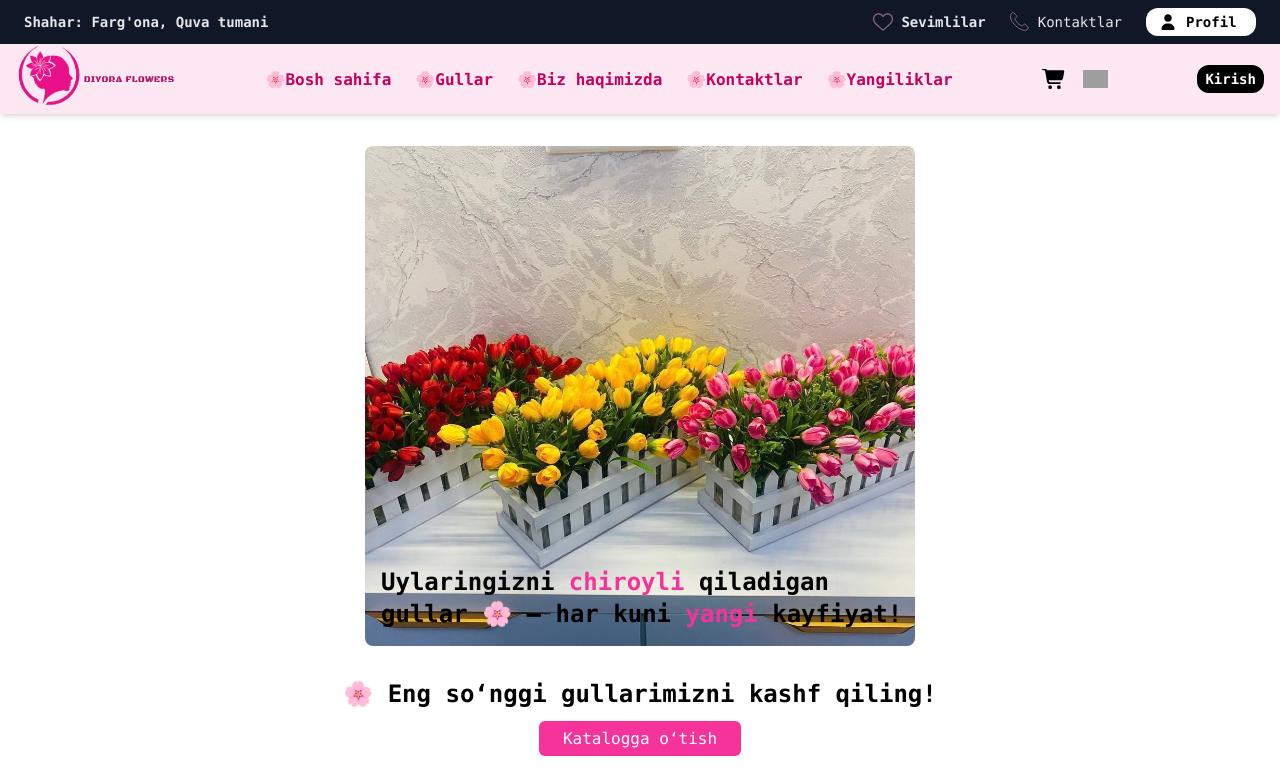
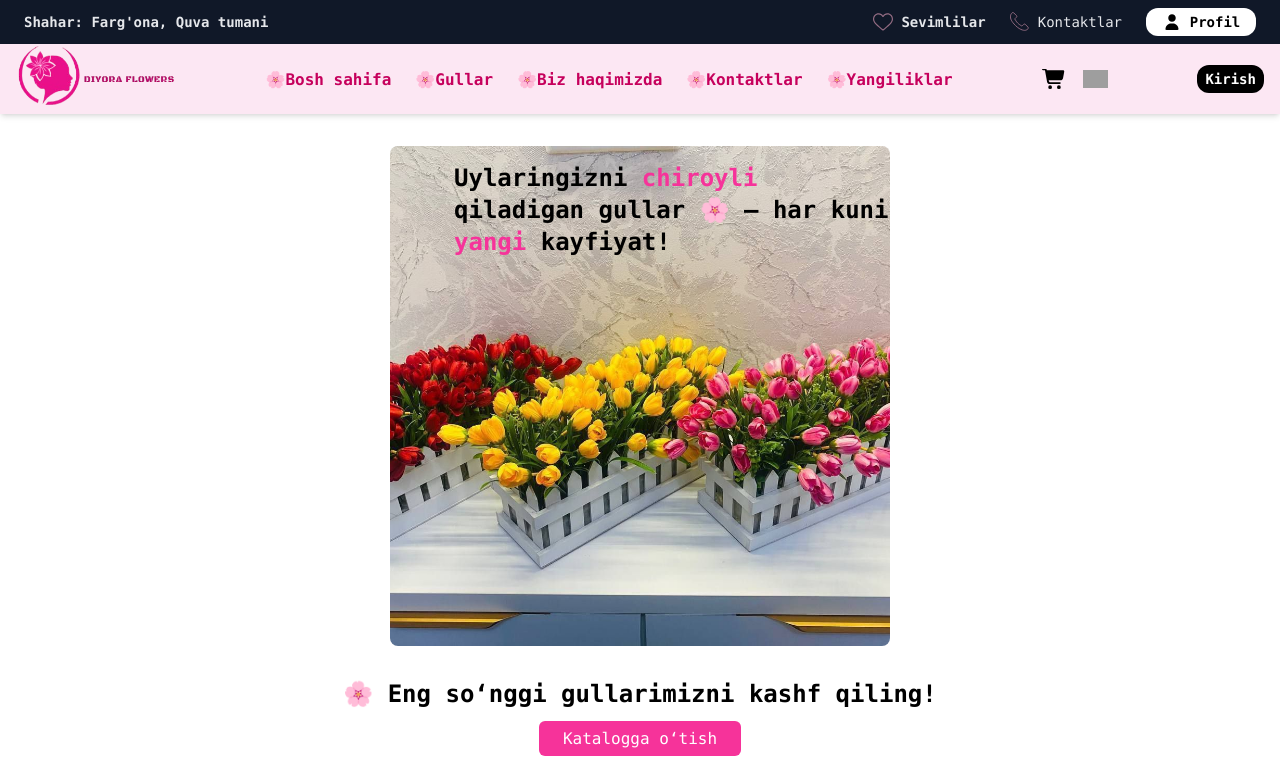
Before and after one commit to bugname7/flowers, a Next.js app: page / in a window 1280 px wide. Shown: the top 781 px of the page. Built offline with nearby package versions, Linux system fonts and the light colour scheme; grey boxes are pictures that could not be loaded.

Commit message:
topbar update

```diff
--- a/src/app/components/TopBar.tsx
+++ b/src/app/components/TopBar.tsx
@@ -6,8 +6,8 @@ export default function Topbar() {
     <div className="w-full bg-gray-900 text-gray-200 text-sm">
       <div className="container mx-auto flex flex-col md:flex-row justify-between px-6 py-2 gap-2 md:gap-0">
         {/* Chap tomondagi text */}
-        <div className="flex gap-2 md:gap-6 text-left items-center  ">
-          <span className="font-mono font-semibold   ">
+        <div className="flex gap-2 md:gap-6 text-left items-center">
+          <span className="font-mono font-semibold">
             Shahar: <b>Farg&apos;ona, Quva tumani</b>
           </span>
         </div>
@@ -41,13 +41,20 @@ export default function Topbar() {
             />
             Kontaktlar
           </Link>
-          <Link href={'/profile'} className=" bg-white text-black px-3 w-[110px] py-1 rounded-xl  font-mono   font-semibold   gap-2 flex "> <Image
-            src="/images/user.svg"
-            alt="likes image"
-            width={20}
-            height={20}
-            className="object-contain"
-          />Profil</Link>
+
+          <Link
+            href="/profile"
+            className="bg-white text-black px-3 py-1 rounded-xl font-mono font-semibold flex items-center justify-center gap-2 min-w-[110px] z-10 pointer-events-auto"
+          >
+            <Image
+              src="/images/user.svg"
+              alt="profile icon"
+              width={20}
+              height={20}
+              className="object-contain"
+            />
+            Profil
+          </Link>
         </div>
       </div>
     </div>
--- a/src/app/page.tsx
+++ b/src/app/page.tsx
@@ -9,10 +9,10 @@ export const metadata: Metadata = {
 
 export default function HomePage() {
   return (
-    <div className="container mx-auto w-full px-4">
+    <div className="container mx-auto w-full px-8">
       {/* Hero section */}
       <div className="mx-auto container mb-8">
-        <div className="relative w-full max-w-[550px] h-[250px] md:h-[400px] lg:h-[500px] mx-auto">
+        <div className="relative w-full max-w-[500px] h-[200px] md:h-[400px] lg:h-[500px] mx-auto">
           <Image
             src="/images/3b1.jpg"
             alt="kelin gul"
@@ -20,7 +20,7 @@ export default function HomePage() {
             className="object-cover rounded-lg"
             priority
           />
-          <h1 className="absolute bottom-4 left-4 text-black font-bold font-mono text-sm md:text-lg lg:text-2xl">
+          <h1 className="absolute md:bottom-[390px] left-6 top-4 md:left-16 text-black font-bold font-mono text-sm md:text-lg lg:text-2xl">
             Uylaringizni <span className="text-pink-500 font-mono">chiroyli</span> qiladigan gullar 🌸 — har kuni <span className="text-pink-500 font-mono">yangi</span> kayfiyat!
           </h1>
         </div>
```
